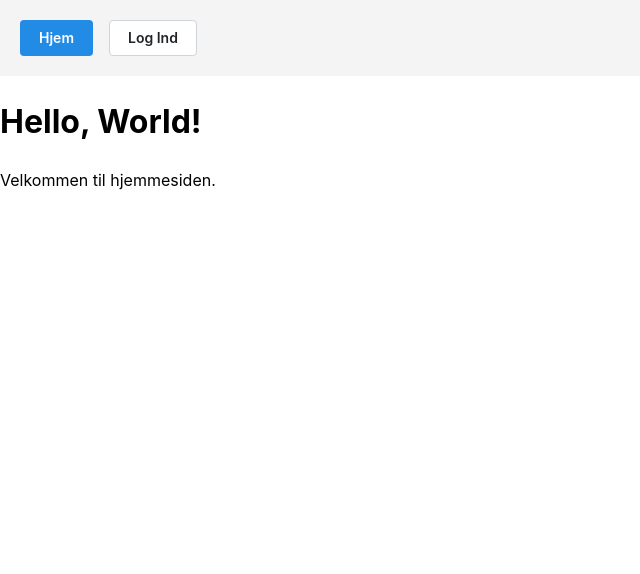
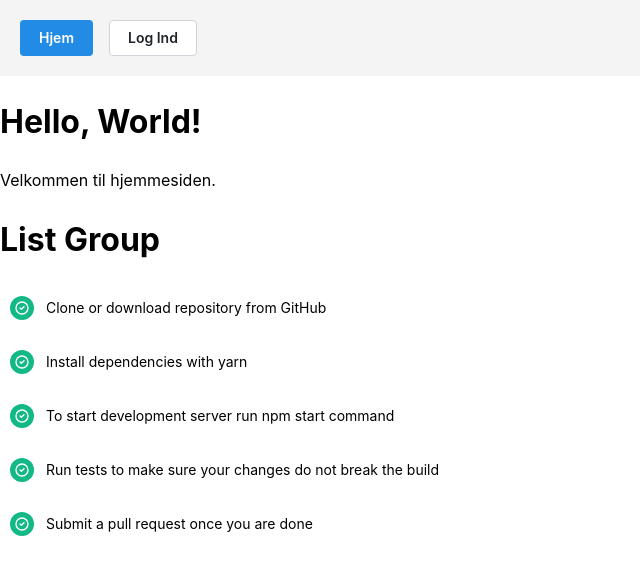
Before and after one commit to FrostBiil/ProgrammeringBEksamensprojekt, a React (Create React App) app: page / in a window 1280 px wide. Shown: the top 574 px of the page, without its empty margins (0-640 px from the left). Built offline with nearby package versions, Linux system fonts and the light colour scheme; no server answers.

Commit message:
Highlight selected item in a list Component

```diff
--- a/package.json
+++ b/package.json
@@ -67,6 +67,7 @@
     "@mantine/spotlight": "^7.6.1",
     "@prisma/client": "^5.10.2",
     "@quixo3/prisma-session-store": "^3.1.13",
+    "@tabler/icons-react": "^3.0.1",
     "@types/react-router-dom": "^5.3.3",
     "cookie-parser": "^1.4.6",
     "cors": "^2.8.5",
--- /dev/null
+++ b/src/components/ListGroup.tsx
@@ -0,0 +1,65 @@
+import { List, ThemeIcon, rem, useMantineTheme } from "@mantine/core";
+import { IconCircleCheck } from "@tabler/icons-react";
+import { MouseEvent, useState } from "react";
+
+function ListGroup() {
+  const theme = useMantineTheme();
+
+  let items = [
+    "Clone or download repository from GitHub",
+    "Install dependencies with yarn",
+    "To start development server run npm start command",
+    "Run tests to make sure your changes do not break the build",
+    "Submit a pull request once you are done",
+  ];
+
+  // Funktion vs. Variabel? Vi kan give funktioner parametre, og give forskellige fejlbeskeder afhængig af, hvad der er givet som parameter.
+  const getMessage = () => {
+    return items.length === 0 && <p>No items found</p>; // && vs. ? - hvad er forskellen? && er en logisk operator, der returnerer den anden værdi, hvis den første er sand, ellers returnerer den den første værdi. ? er en ternær operator, der returnerer den anden værdi, hvis den første er sand, ellers returnerer den tredje værdi.
+  };
+
+  const handleClick = (index: number) => {
+    setSelectedIndex(index);
+  };
+
+  const [selectedIndex, setSelectedIndex] = useState(-1);
+
+  return (
+    <>
+      <h1>List Group</h1>
+      {getMessage()}
+      <List
+        spacing="xs"
+        size="sm"
+        center
+        icon={
+          <ThemeIcon color="teal" size={24} radius="xl">
+            <IconCircleCheck style={{ width: 16, height: 16 }} />
+          </ThemeIcon>
+        }
+      >
+        {items.map((item, index) => (
+          <List.Item
+            key={item}
+            onClick={() => handleClick(index)}
+            style={{
+              cursor: "pointer",
+              backgroundColor:
+                index === selectedIndex ? theme.colors.gray[1] : "transparent",
+              borderRadius: theme.radius.md,
+              padding: theme.spacing.xs,
+              transition: "background-color 150ms ease",
+              "&:hover": {
+                backgroundColor: theme.colors.gray[2],
+              },
+            }}
+          >
+            {item}
+          </List.Item>
+        ))}
+      </List>
+    </>
+  );
+}
+
+export default ListGroup;
--- a/src/pages/HomePage.tsx
+++ b/src/pages/HomePage.tsx
@@ -1,10 +1,12 @@
 import React from 'react';
+import ListGroup from '../components/ListGroup';
 
 const HomePage: React.FC = () => {
     return (
         <div>
             <h1>Hello, World!</h1>
             <p>Velkommen til hjemmesiden.</p>
+            <ListGroup />
         </div>
     );
 }
```
Also changed, not shown: 1 other file (tests, documents, lock files or other folders).
